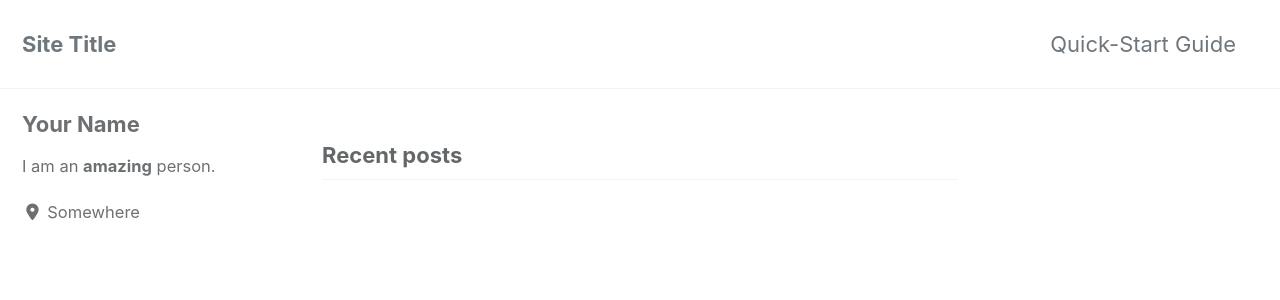
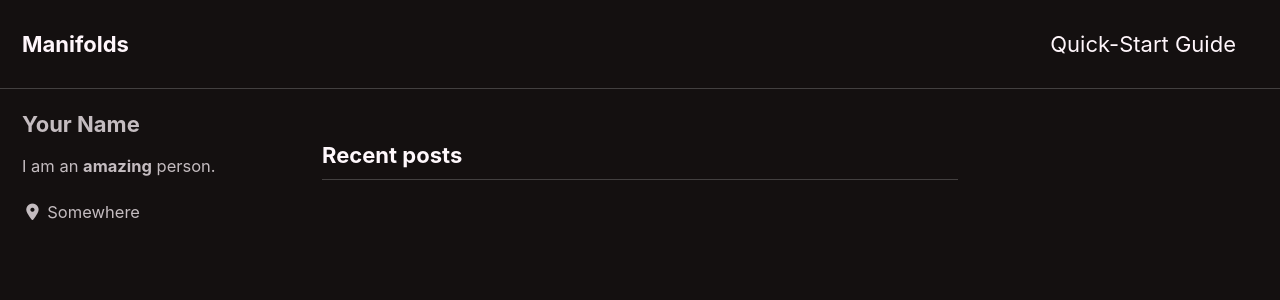
Before and after one commit to dimkal89/dimkal89.github.io, a Jekyll site: the page built from index.html, in a window 1280 px wide and 900 px high. Shown: the top 300 px of the window. Built offline with Jekyll 4.4.1, drawn with Linux system fonts in a browser that asks for light colours; cached includes are drawn as plain includes; nearby versions of some CDN libraries; the list of posts is cut into pages by our own code; some of the changed text lies outside the part shown.

```diff
--- a/_config.yml
+++ b/_config.yml
@@ -12,14 +12,14 @@
 
 # theme                  : "minimal-mistakes-jekyll"
 # remote_theme           : "mmistakes/minimal-mistakes"
-minimal_mistakes_skin    : "default" # "air", "aqua", "contrast", "dark", "dirt", "neon", "mint", "plum", "sunrise"
+minimal_mistakes_skin    : "neon" # "air", "aqua", "contrast", "dark", "dirt", "neon", "mint", "plum", "sunrise"
 
 # Site Settings
 locale                   : "en-US"
-title                    : "Site Title"
+title                    : "Manifolds"
 title_separator          : "-"
 subtitle                 : # site tagline that appears below site title in masthead
-name                     : "Your Name"
+name                     : "Dimitris Kalatzis"
 description              : "An amazing website."
 url                      : # the base hostname & protocol for your site e.g. "https://mmistakes.github.io"
 baseurl                  : # the subpath of your site, e.g. "/blog"
```
